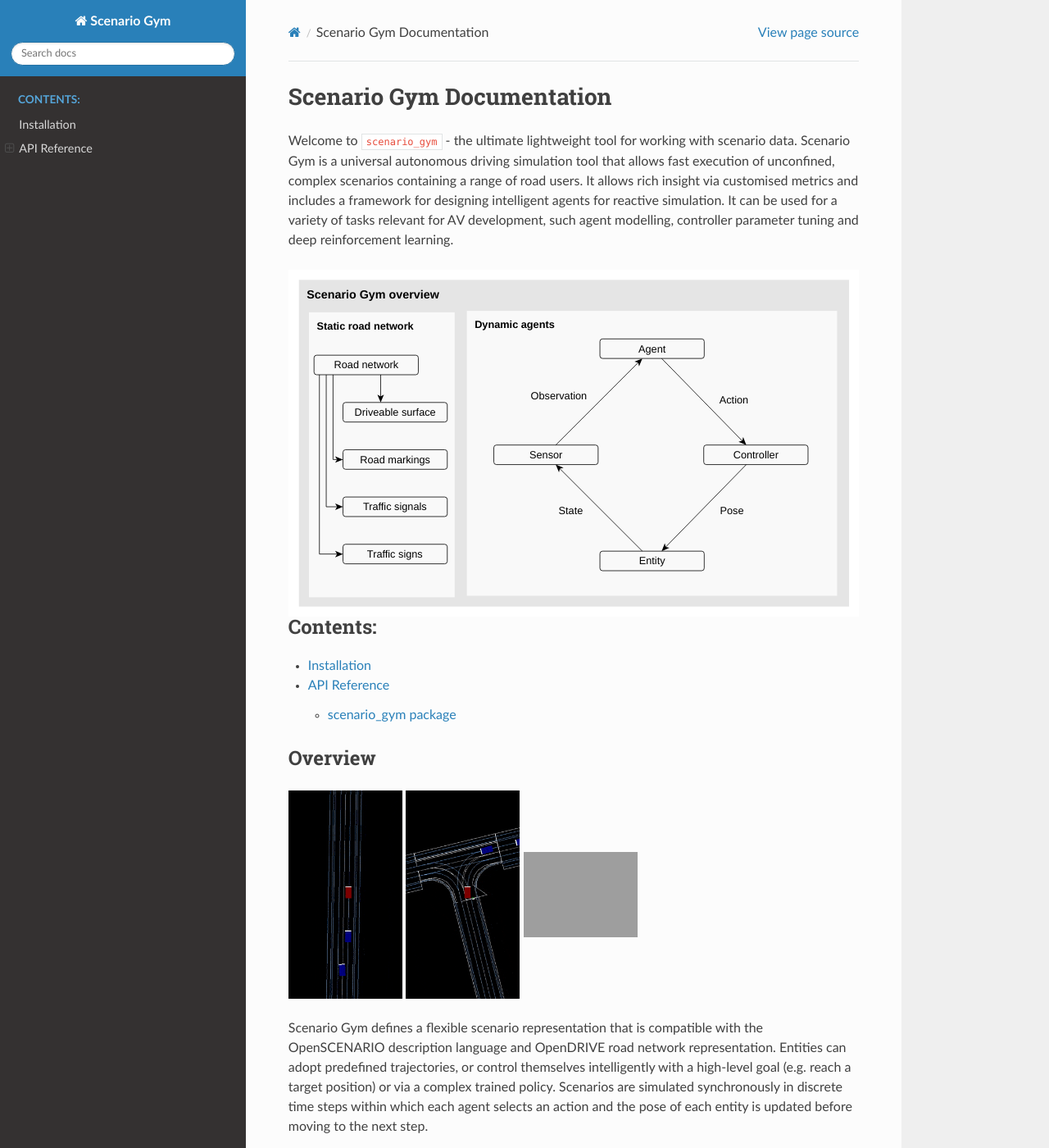
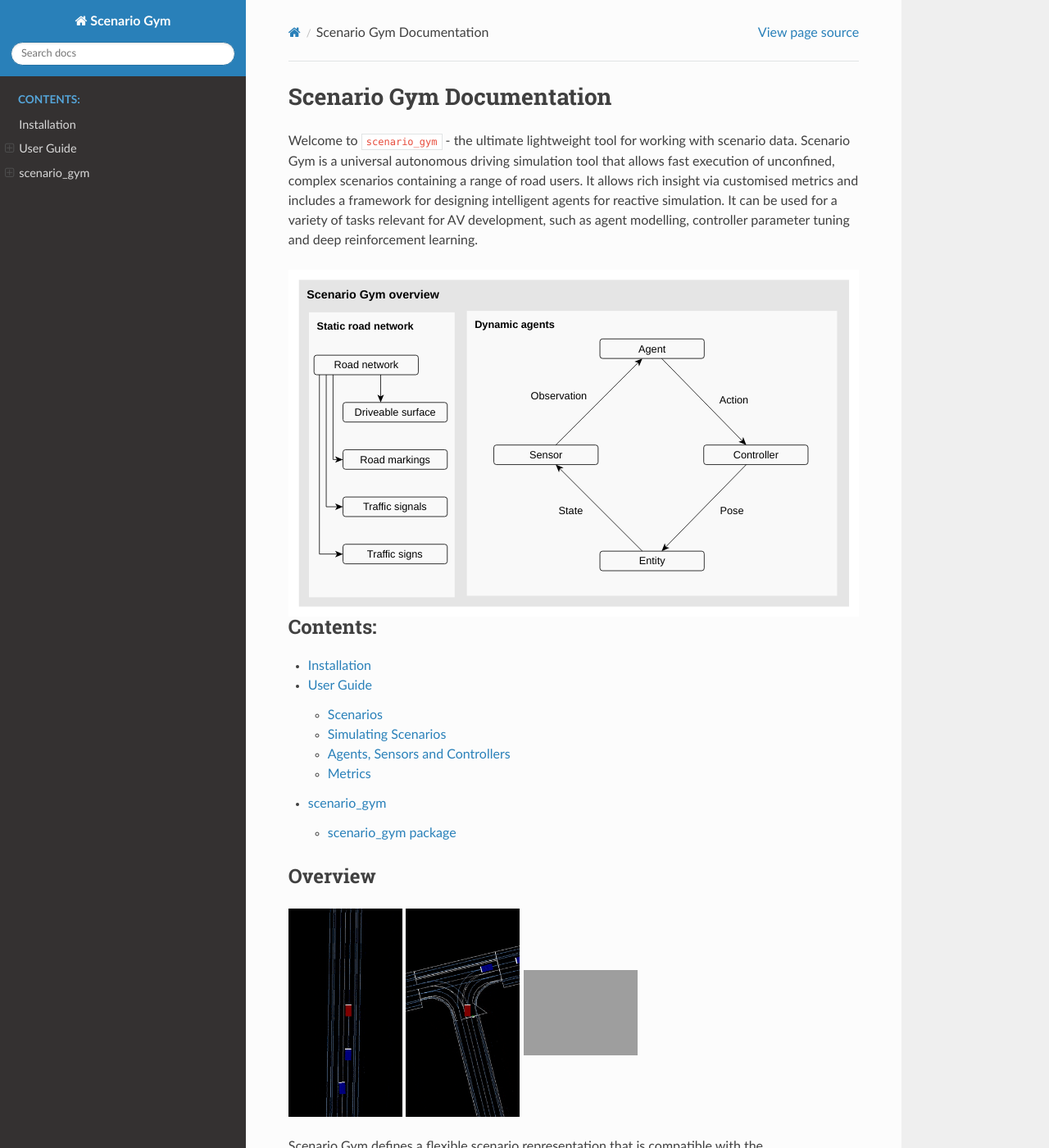
Before and after one commit to driskai/scenario_gym, a Sphinx documentation site: the page built from docs/source/index.rst, in a window 1280 px wide and 1400 px high. Shown: the whole window at 82% size. Built offline with Sphinx 7.4.7 and the Read the Docs theme 2.0.0, drawn with Linux system fonts in a browser that asks for light colours; some of the changed text lies outside the part shown.

Commit message:
update docs

```diff
--- a/docs/source/api/modules.rst
+++ b/docs/source/api/modules.rst
@@ -1,5 +1,5 @@
-API Reference
-=============
+scenario_gym
+============
 
 .. toctree::
    :maxdepth: 4
--- a/docs/source/index.rst
+++ b/docs/source/index.rst
@@ -1,7 +1,7 @@
 Scenario Gym Documentation
 ==========================
 
-Welcome to :code:`scenario_gym` - the ultimate lightweight tool for working with scenario data. Scenario Gym is a universal autonomous driving simulation tool that allows fast execution of unconfined, complex scenarios containing a range of road users. It allows rich insight via customised metrics and includes a framework for designing intelligent agents for reactive simulation. It can be used for a variety of tasks relevant for AV development, such agent modelling, controller parameter tuning and deep reinforcement learning.
+Welcome to :code:`scenario_gym` - the ultimate lightweight tool for working with scenario data. Scenario Gym is a universal autonomous driving simulation tool that allows fast execution of unconfined, complex scenarios containing a range of road users. It allows rich insight via customised metrics and includes a framework for designing intelligent agents for reactive simulation. It can be used for a variety of tasks relevant for AV development, such as agent modelling, controller parameter tuning and deep reinforcement learning.
 
 .. image:: _static/system_overview.*
     :width: 100%
@@ -12,6 +12,7 @@ Welcome to :code:`scenario_gym` - the ultimate lightweight tool for working with
    :caption: Contents:
 
    installation
+   user_guide
    api/modules
 
 
@@ -48,7 +49,7 @@ Getting started
 ---------------
 To run a scenario in OpenSCENARIO format:
 
-.. code-block::python
+.. code-block::
 
     from scenario_gym import ScenarioGym
 
@@ -60,9 +61,10 @@ Several example scenarios are given in the :code:`tests/input_files/Scenarios` d
 
 Intelligent Agents
 ------------------
-Agents are defined by a subclass of :code:`Agent` as well as a `Sensor` and a `Controller`. They use implement the `_step` method to produce actions from the observations which will be passed to the controller.
+Agents are defined by a subclass of :code:`Agent` as well as a :code:`Sensor` and a :code:`Controller`. They use implement the :code:`_step` method to produce actions from the observations which will be passed to the controller.
 
-.. code-block::python
+.. code-block::
+
     from scenario_gym import Agent
     from scenario_gym.sensor import RasterizedMapSensor
     from scenario_gym.controller import VehicleController
@@ -85,7 +87,8 @@ Agents are defined by a subclass of :code:`Agent` as well as a `Sensor` and a `C
 
 To run scenarios with intelligent agents we just define a :code:`create_agent` method which will assign agents to each entity in the scenario. This is passed to the gym instance when loading a scenario. The function must take arguments :code:`scenario` and :code:`entity` and optionally return agents. If an agent is not returned for an entity then the entity will simply follow its predefined trajectory. For example, here we use the :code:`ExampleAgent` implemented above for the ego only:
 
-.. code-block::python
+.. code-block::
+
     def create_agent(scenario, entity):
         if entity.ref == "ego":
             return ExampleAgent(entity)
@@ -95,9 +98,10 @@ To run scenarios with intelligent agents we just define a :code:`create_agent` m
 
 Metrics
 -------
-To track performance statistics or record events the :code:`Metric` class can be used. These implement the :code:`_reset` and :code:`_step` method to maintin an internal state across the scenario and the :code:`get_state` method to return their recorded data. A selection metrics are already implemented and can be run by passing them to the :code:`ScenarioGym`:
+To track performance statistics or record events the :code:`Metric` class can be used. These implement the :code:`_reset` and :code:`_step` method to maintin an internal state across the scenario and the :code:`get_state` method to return their recorded data. A selection of metrics are already implemented and can be run by passing them to the :code:`ScenarioGym`:
 
-.. code-block::python
+.. code-block::
+
     from scenario_gym.metrics import CollisionMetric, EgoAvgSpeed
 
     gym = ScenarioGym(metrics=[CollisionMetric(), EgoAvgSpeed()])
@@ -110,7 +114,8 @@ Deep reinforcement learning
 ---------------------------
 For reinforcement learning applications Scenario Gym supports an OpenAI Gym compatible implementation. When creating the environment we need to specify the observation and action spaces used by the ego agent as well as our :code:`create_agent` function. The observation from the ego agent's sensor will be returned by the environment and the action passed to :code:`step` will be passed to the agent's controller.
 
-.. code-block::python
+.. code-block::
+
     from scenario_gym.integrations.openaigym import ScenarioGym
 
     env = ScenarioGym(
--- /dev/null
+++ b/docs/source/user_guide.rst
@@ -0,0 +1,11 @@
+User Guide
+==========
+
+.. toctree::
+   :maxdepth: 1
+   :caption: Contents:
+
+   user_guide/scenarios
+   user_guide/simulations
+   user_guide/agents
+   user_guide/metrics
--- /dev/null
+++ b/docs/source/user_guide/metrics.rst
@@ -0,0 +1,2 @@
+Metrics
+=======
```
Also changed, not shown: README.md (+2 -2 lines), docs/source/user_guide/agents.rst (added, +68 -0 lines), docs/source/user_guide/scenarios.rst (added, +24 -0 lines), docs/source/user_guide/simulations.rst (added, +135 -0 lines), 1 other file.
